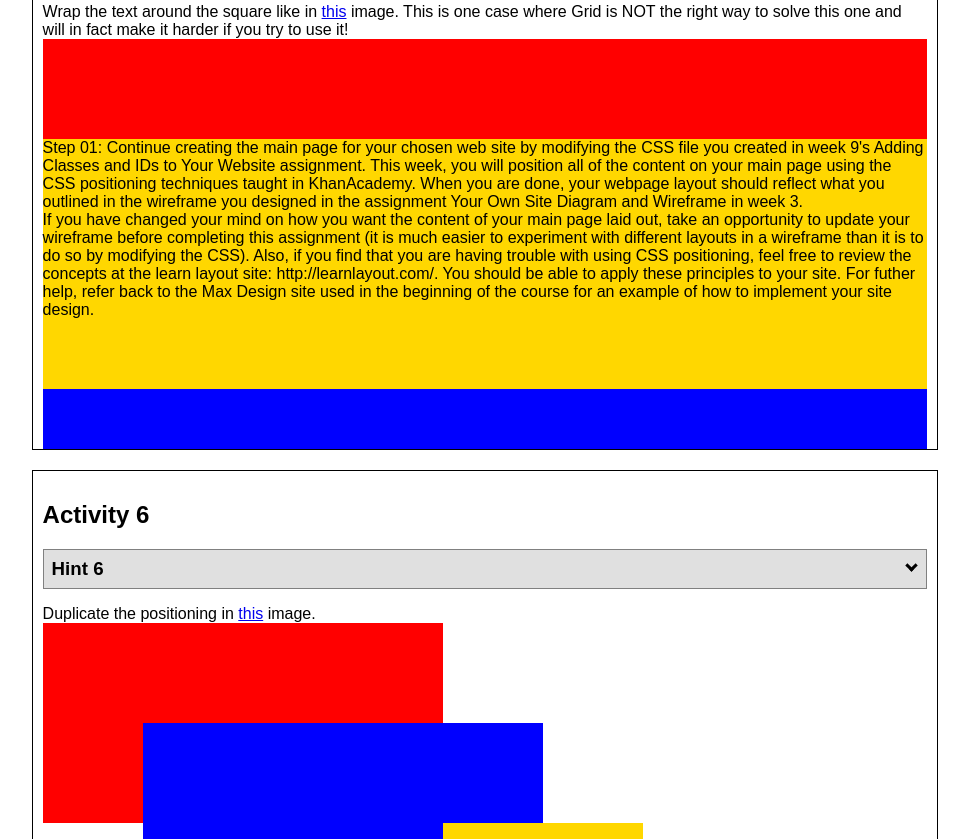
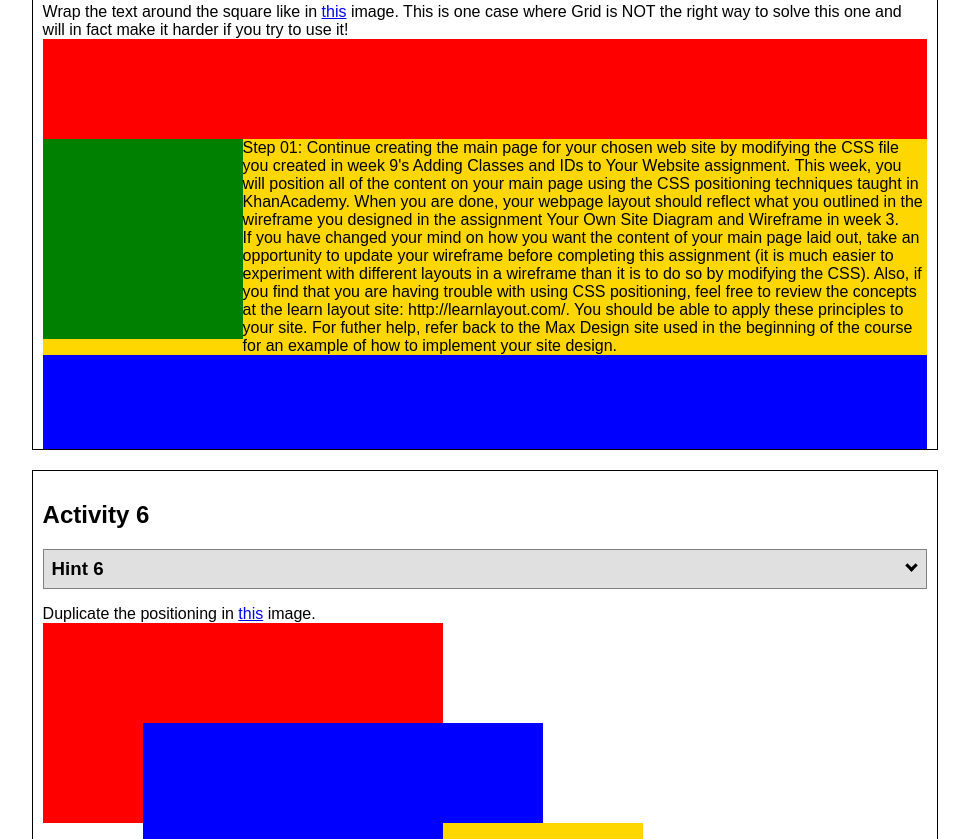
Before and after one commit to cortecer012/wdd130, a plain HTML site: page positioning.html in a window 1280 px wide. Shown: the part 2757-3596 px from the top of the page, without its empty margins (155-1124 px from the left). Drawn offline with Linux system fonts and the light colour scheme.

Commit message:
changes added

```diff
--- a/positionstyles.css
+++ b/positionstyles.css
@@ -129,26 +129,22 @@
   width: 100%;
   height: 100px;
   background-color: red;
-  grid-column: 1/3;
 }
 .green5 {
   width: 200px;
   height: 200px;
   background-color: green;
-  clear: both;
+  float: left;
 }
 .yellow5 {
   width: 100%;
-  height: 250px;
-  grid-column: 1/3;
+  height: auto;
   background-color: gold;
-  margin-top: -200px;
 }
 .blue5 {
   width: 100%;
   height: 100px;
   background-color: blue;
-  grid-column: 1/3;
 }
 /* Activity 6 styles */
 .content6 {
```
